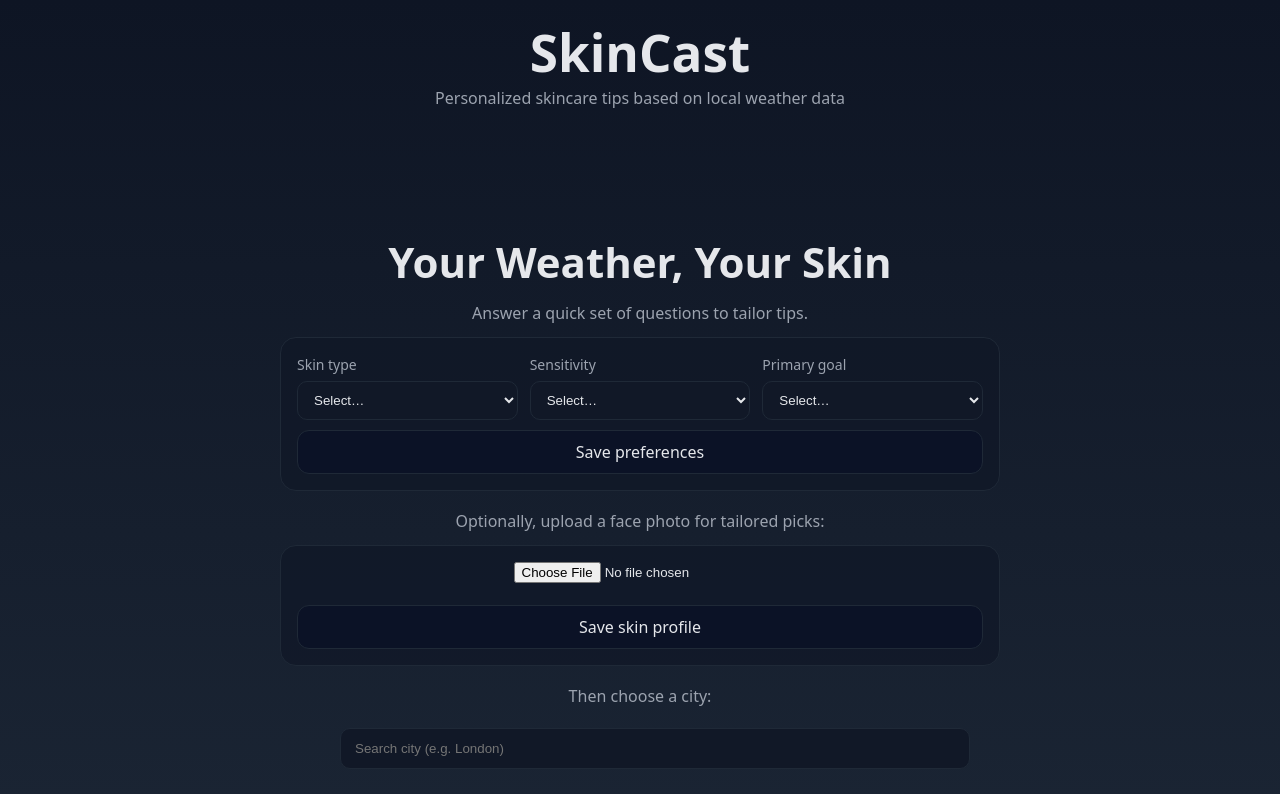
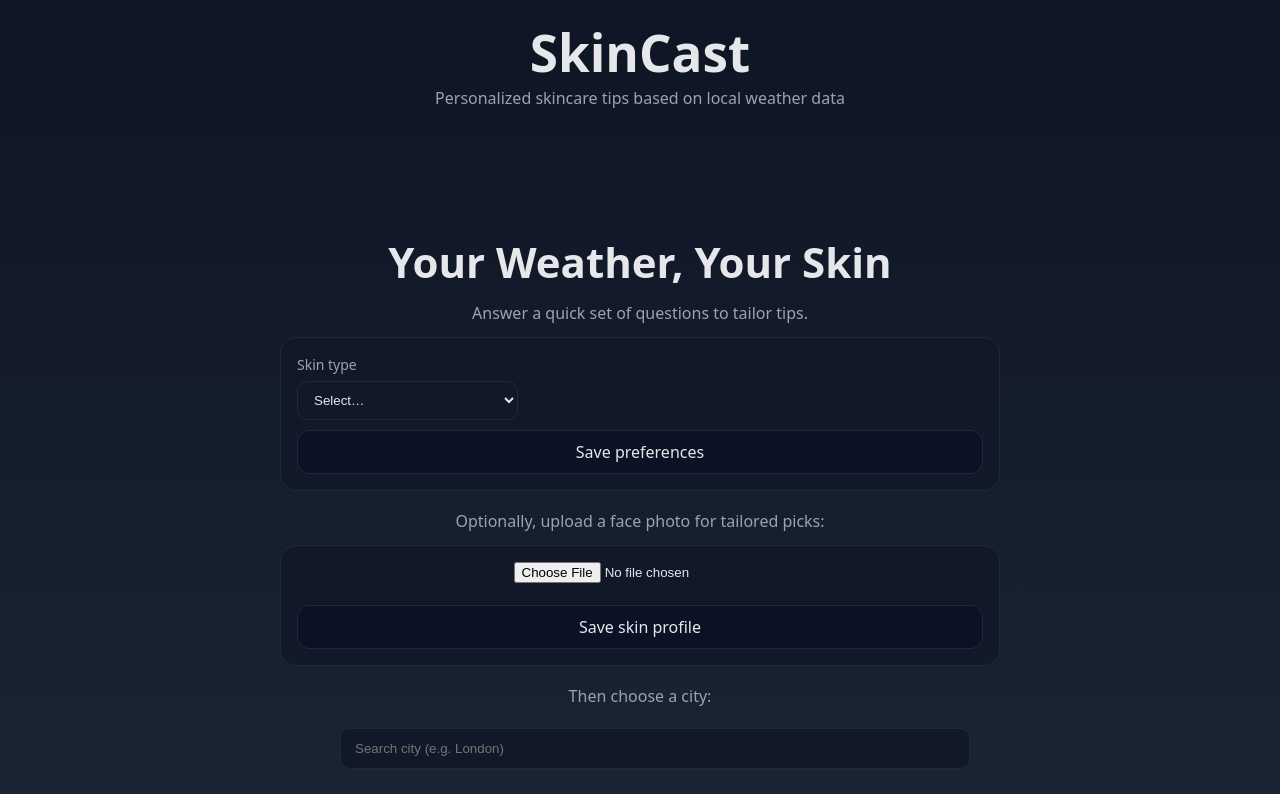
Before and after one commit to lucasqdn/skincare-weather-recommendation, a React (Vite) app: page / in a window 1280 px wide. Shown: the top 794 px of the page. Built offline with nearby package versions, Linux system fonts and the light colour scheme.

Commit message:
Remove sensitity skin and primary goal

```diff
--- a/src/pages/Landing.jsx
+++ b/src/pages/Landing.jsx
@@ -8,8 +8,6 @@ export default function Landing() {
   const nav = useNavigate();
   const [qs, setQs] = useState({
     skinType: "",
-    sensitivity: "",
-    goals: "",
   });
   const [qsSaved, setQsSaved] = useState(false);
   const [file, setFile] = useState(null);
@@ -74,31 +72,6 @@ export default function Landing() {
                 <option value="normal">Normal</option>
               </select>
             </div>
-            <div className="qs-field">
-              <label>Sensitivity</label>
-              <select
-                value={qs.sensitivity}
-                onChange={(e) => setQs({ ...qs, sensitivity: e.target.value })}
-              >
-                <option value="">Select…</option>
-                <option value="low">Low</option>
-                <option value="medium">Medium</option>
-                <option value="high">High</option>
-              </select>
-            </div>
-            <div className="qs-field">
-              <label>Primary goal</label>
-              <select
-                value={qs.goals}
-                onChange={(e) => setQs({ ...qs, goals: e.target.value })}
-              >
-                <option value="">Select…</option>
-                <option value="hydration">Hydration</option>
-                <option value="oil-control">Oil control</option>
-                <option value="brightening">Brightening</option>
-                <option value="anti-aging">Anti-aging</option>
-              </select>
-            </div>
           </div>
           <button className="qs-save" onClick={handleSaveQs} disabled={qsSaved}>
             {qsSaved ? "Saved" : "Save preferences"}
```
Also changed, not shown: 2 other files (tests, documents, lock files or other folders).
